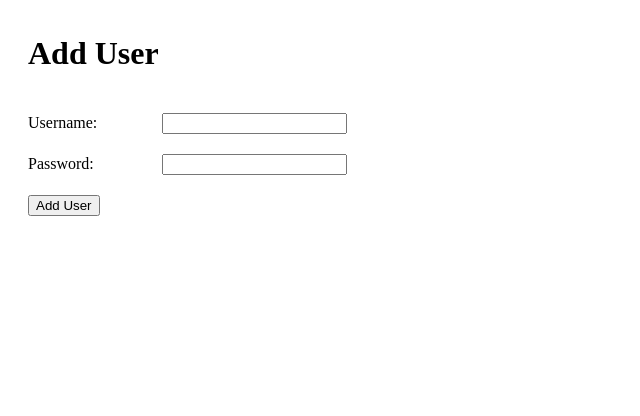
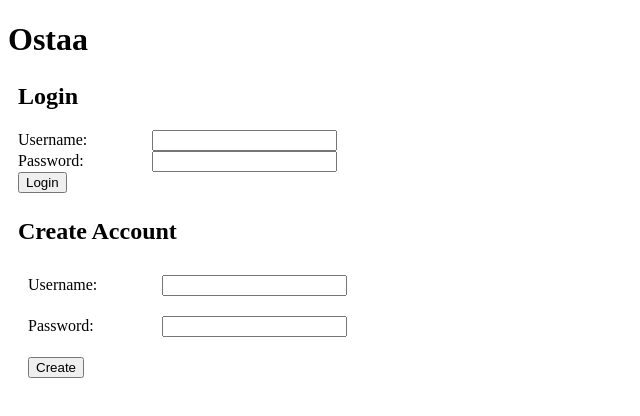
Before and after one commit to ninetyonenichols/CSC337-10-Ostaa-V2, a website: page public_html/index.html in a window 1280 px wide. Shown: the whole page, without its empty margins (0-640 px from the left). Drawn offline with nearby package versions, Linux system fonts and the light colour scheme.

Commit message:
Finished index.html

```diff
--- a/public_html/index.css
+++ b/public_html/index.css
@@ -3,10 +3,6 @@
  * Author: Justin Nichols
  * Class: CSC337
  */
-
-h1 {
-  padding: 10px;
-}
 
 form {
   margin: 25px 10px;
--- a/public_html/index.html
+++ b/public_html/index.html
@@ -22,8 +22,30 @@
     </script>
   </head>
   <body>
+    <h1>Ostaa</h1>
     <form>
-      <h1>Add User</h1>
+      <div id="inField">
+      </div>
+        <h2>Login</h2>
+      <div id="inField">
+        <label for="acct-name">Username: </label>
+        <input type="text" id="acct-name">
+      </div>
+      <div id="inField">
+        <label for="acct-pass">Password: </label>
+        <input type="password" id="acct-pass">
+      </div>
+      <div id="inField">
+        <input type="button" onclick="login()" value="Login">
+      </div>
+      <div id="inField">
+        <p id="loginMsg"></p>
+      </div>
+    </form>
+    <form>
+      <div id="inField">
+        <h2>Create Account</h2>
+      </div>
       <div class="in-field">
         <label for="username">Username: </label>
         <input type="text" id="username">
@@ -33,7 +55,10 @@
         <input type="password" id="password">
       </div>
       <div class="in-field">
-        <input type="button" onclick="addUser()" value="Add User">
+        <input type="button" onclick="addUser()" value="Create">
+      </div>
+      <div id="inField">
+        <p id="creationMsg"></p>
       </div>
     </form>
   </body>
--- a/public_html/index.js
+++ b/public_html/index.js
@@ -17,3 +17,9 @@ function addUser() {
     }
   });
 }
+
+/*
+ * This function will attempt a user-login.
+ */
+function login() {
+}
```
